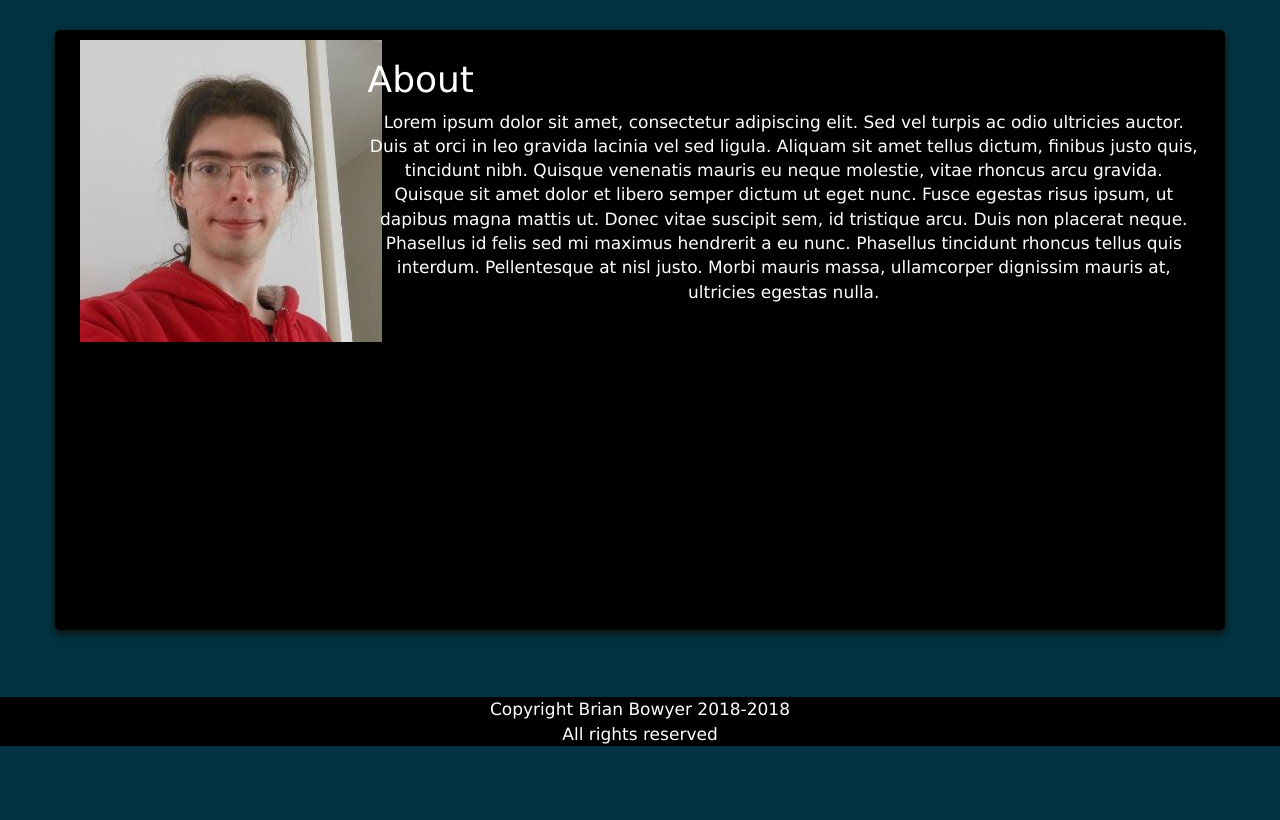
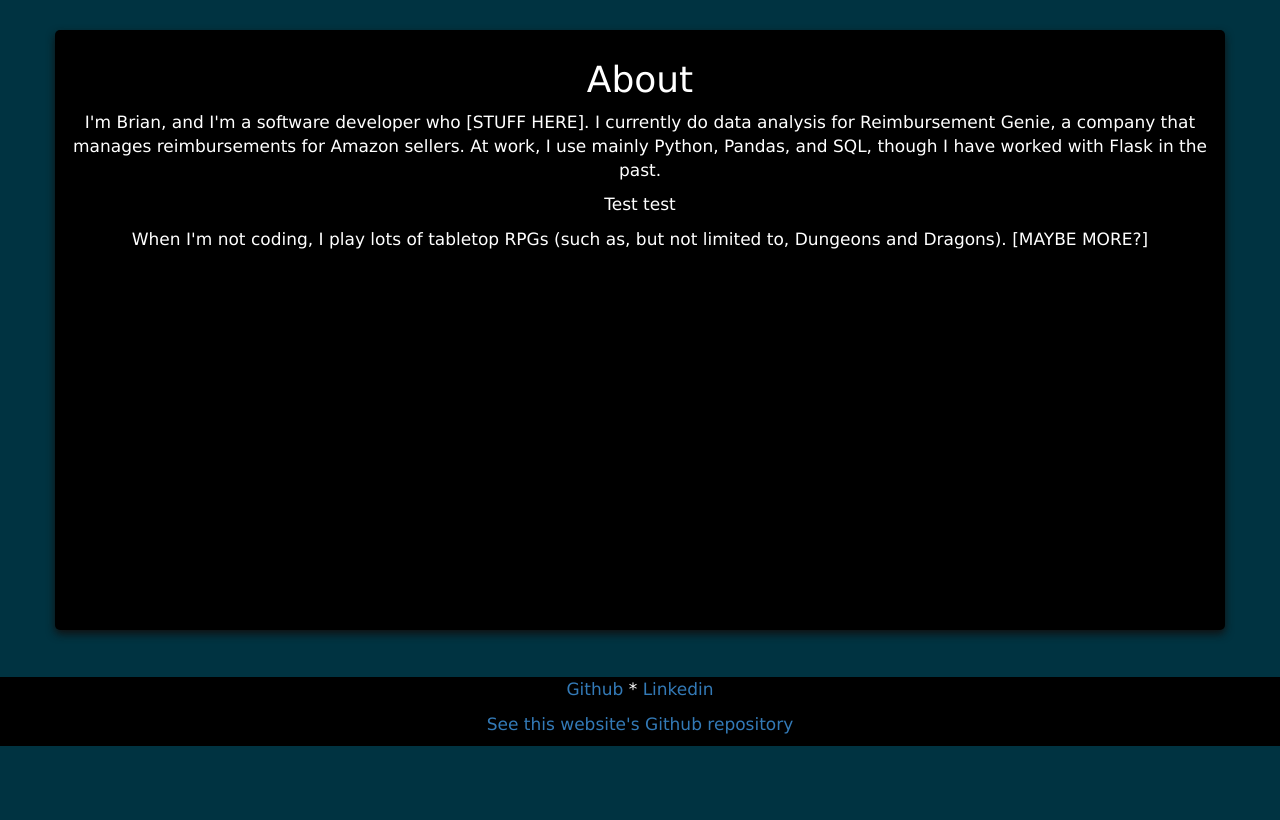
Before and after one commit to Brian-Bowyer/Personal-Website, a Flask app: page /about in a window 1280 px wide. Shown: the part 54-874 px from the top of the page. Run offline with Flask 2, Linux system fonts and the light colour scheme; some libraries are stand-ins or nearby versions.

Commit message:
replace lorem ipsum with real copy

```diff
--- a/website/templates/about.html
+++ b/website/templates/about.html
@@ -5,12 +5,11 @@
 {% block content %}
     <main class="container">
         <div class='row content-card'>
-            <div class='col-sm-3'>
-                <img src="{{url_for('.static', filename='a.jpg')}}">
-            </div>
-            <div class='col-sm-9'>
-                <h1 style="text-align: left">About</h1>
-                <p> Lorem ipsum dolor sit amet, consectetur adipiscing elit. Sed vel turpis ac odio ultricies auctor. Duis at orci in leo gravida lacinia vel sed ligula. Aliquam sit amet tellus dictum, finibus justo quis, tincidunt nibh. Quisque venenatis mauris eu neque molestie, vitae rhoncus arcu gravida. Quisque sit amet dolor et libero semper dictum ut eget nunc. Fusce egestas risus ipsum, ut dapibus magna mattis ut. Donec vitae suscipit sem, id tristique arcu. Duis non placerat neque. Phasellus id felis sed mi maximus hendrerit a eu nunc. Phasellus tincidunt rhoncus tellus quis interdum. Pellentesque at nisl justo. Morbi mauris massa, ullamcorper dignissim mauris at, ultricies egestas nulla.  </p>
+            <div class='col'>
+                <h1>About</h1>
+                <p>I'm Brian, and I'm a software developer who [STUFF HERE]. I currently do data analysis for Reimbursement Genie, a company that manages reimbursements for Amazon sellers. At work, I use mainly Python, Pandas, and SQL, though I have worked with Flask in the past.</p>
+                <p>Test test</p>
+                <p>When I'm not coding, I play lots of tabletop RPGs (such as, but not limited to, Dungeons and Dragons). [MAYBE MORE?]</p>
             </div>
         </div>
     </main>
--- a/website/templates/base.html
+++ b/website/templates/base.html
@@ -18,9 +18,13 @@
 {% block content %}
 <footer class='container-fluid'>
     <div class='row'>
-        <div class='column'>
-            Copyright Brian Bowyer 2018-2018 <br/>
-            All rights reserved
+        <div class='col'>
+            <p>
+                <a href="">Github</a> *
+                <a href="">Linkedin</a>
+            </p>
+
+            <p><a href="">See this website's Github repository</a></p>
         </div>
     </div>
 </footer>
```
